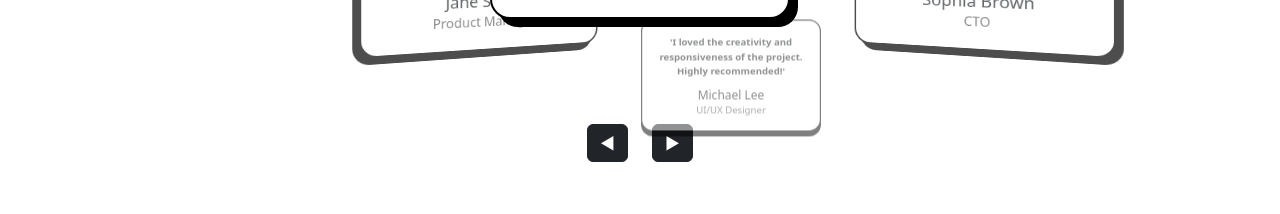
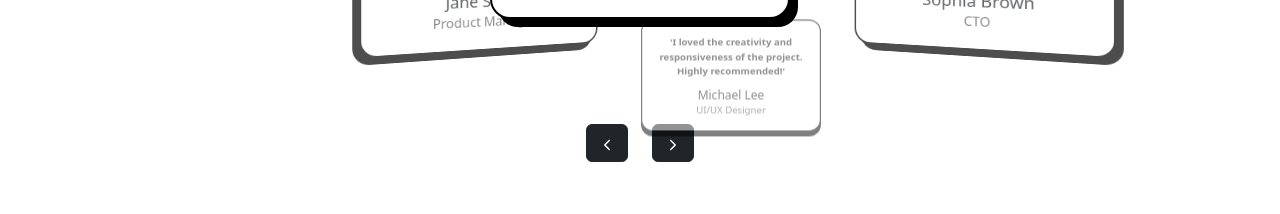
Before and after one commit to smrutishreenaik/Portfolio, a React (Vite) app in the folder portfolio-app/: page / in a window 1280 px wide. Shown: the part 3000-3214 px from the top of the page. Built offline with nearby package versions, Linux system fonts and the light colour scheme; no server answers; a web font is replaced by a local one.

Commit message:
added react-icons for testimonials page

```diff
--- a/portfolio-app/package.json
+++ b/portfolio-app/package.json
@@ -14,7 +14,8 @@
     "emailjs-com": "^3.2.0",
     "react": "^19.1.1",
     "react-bootstrap": "^2.10.10",
-    "react-dom": "^19.1.1"
+    "react-dom": "^19.1.1",
+    "react-icons": "^5.5.0"
   },
   "devDependencies": {
     "@eslint/js": "^9.34.0",
--- a/portfolio-app/src/pages/Testimonials.tsx
+++ b/portfolio-app/src/pages/Testimonials.tsx
@@ -1,6 +1,7 @@
 import React, { useState } from "react";
 import { Card, Container, Row, Col, Button } from "react-bootstrap";
 import type { RefObject } from 'react';
+import { IoIosArrowBack, IoIosArrowForward } from "react-icons/io";
 
 interface Props {
   testimonialRef: RefObject<HTMLDivElement | null>;
@@ -33,7 +34,7 @@ const testimonials = [
   },
 ];
 
-const Testimonials: React.FC<Props> = ({ testimonialRef: testimonialRef })=> {
+const Testimonials: React.FC<Props> = ({ testimonialRef: testimonialRef }) => {
   const [activeIndex, setActiveIndex] = useState(0);
 
   const prevTestimonial = () => {
@@ -70,12 +71,12 @@ const Testimonials: React.FC<Props> = ({ testimonialRef: testimonialRef })=> {
         <Row className="justify-content-center mt-4">
           <Col xs="auto">
             <Button variant="dark" onClick={prevTestimonial}>
-            ◀
+              <IoIosArrowBack />
             </Button>
           </Col>
           <Col xs="auto">
             <Button variant="dark" onClick={nextTestimonial}>
-            ▶
+              <IoIosArrowForward />
             </Button>
           </Col>
         </Row>
```
Also changed, not shown: 1 other file (tests, documents, lock files or other folders). Lines whose indentation alone changed are shown as unchanged.
